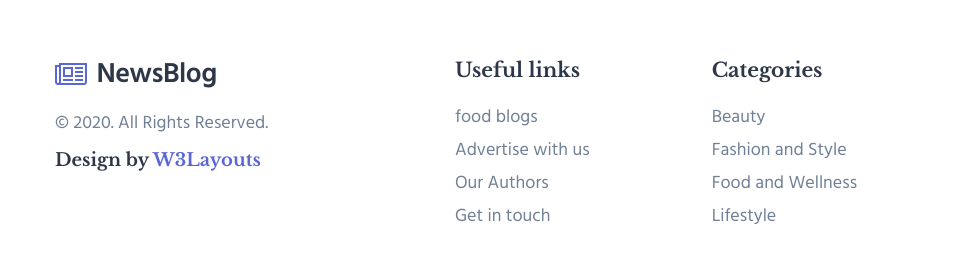
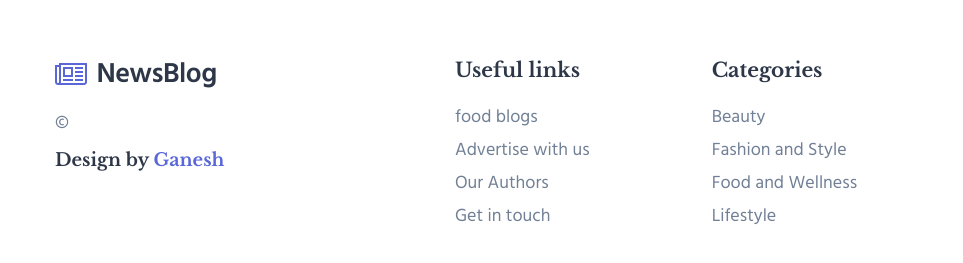
Before and after one commit to KamparajuGanesh/frtpro, a plain HTML site: page fashion.html in a window 1280 px wide. Shown: the part 2160-2423 px from the top of the page, 0-963 px from the left. Drawn offline with nearby package versions, Linux system fonts and the light colour scheme.

Commit message:
Add files via upload

```diff
--- a/fashion.html
+++ b/fashion.html
@@ -1,7 +1,3 @@
-<!--
-Author: W3layouts
-Author URL: http://w3layouts.com
--->
 <!doctype html>
 <html lang="en">
   <head>
@@ -9,7 +5,7 @@ Author URL: http://w3layouts.com
     <meta charset="utf-8">
     <meta name="viewport" content="width=device-width, initial-scale=1, shrink-to-fit=no">
 
-    <title>NewsBlog a Blog Category Bootstrap Responsive Website Template | Fashion and Style: W3layouts</title>
+    <title>NewsBlog</title>
 
     <link href="//fonts.googleapis.com/css2?family=Hind:wght@300;400;500;600&display=swap" rel="stylesheet">
     <link href="//fonts.googleapis.com/css2?family=Libre+Baskerville:wght@400;700&display=swap" rel="stylesheet">
@@ -369,8 +365,8 @@ Author URL: http://w3layouts.com
           <div class="col-lg-4 footer-list-28 copy-right mb-lg-0 mb-sm-5 mt-sm-0 mt-4">
             <a class="navbar-brand mb-3" href="index.html">
               <span class="fa fa-newspaper-o"></span> NewsBlog</a>
-            <p class="copy-footer-28"> © 2020. All Rights Reserved. </p>
-            <h5 class="mt-2">Design by <a href="https://w3layouts.com/">W3Layouts</a></h5>
+            <p class="copy-footer-28"> © </p>
+            <h5 class="mt-2">Design by <a href="https://w3layouts.com/">Ganesh</a></h5>
           </div>
           <div class="col-lg-8 row">
             <div class="col-sm-4 col-6 footer-list-28">
```
Also changed, not shown: beauty.html (+3 -7 lines), contact.html (+3 -7 lines), index.html (+3 -7 lines).
